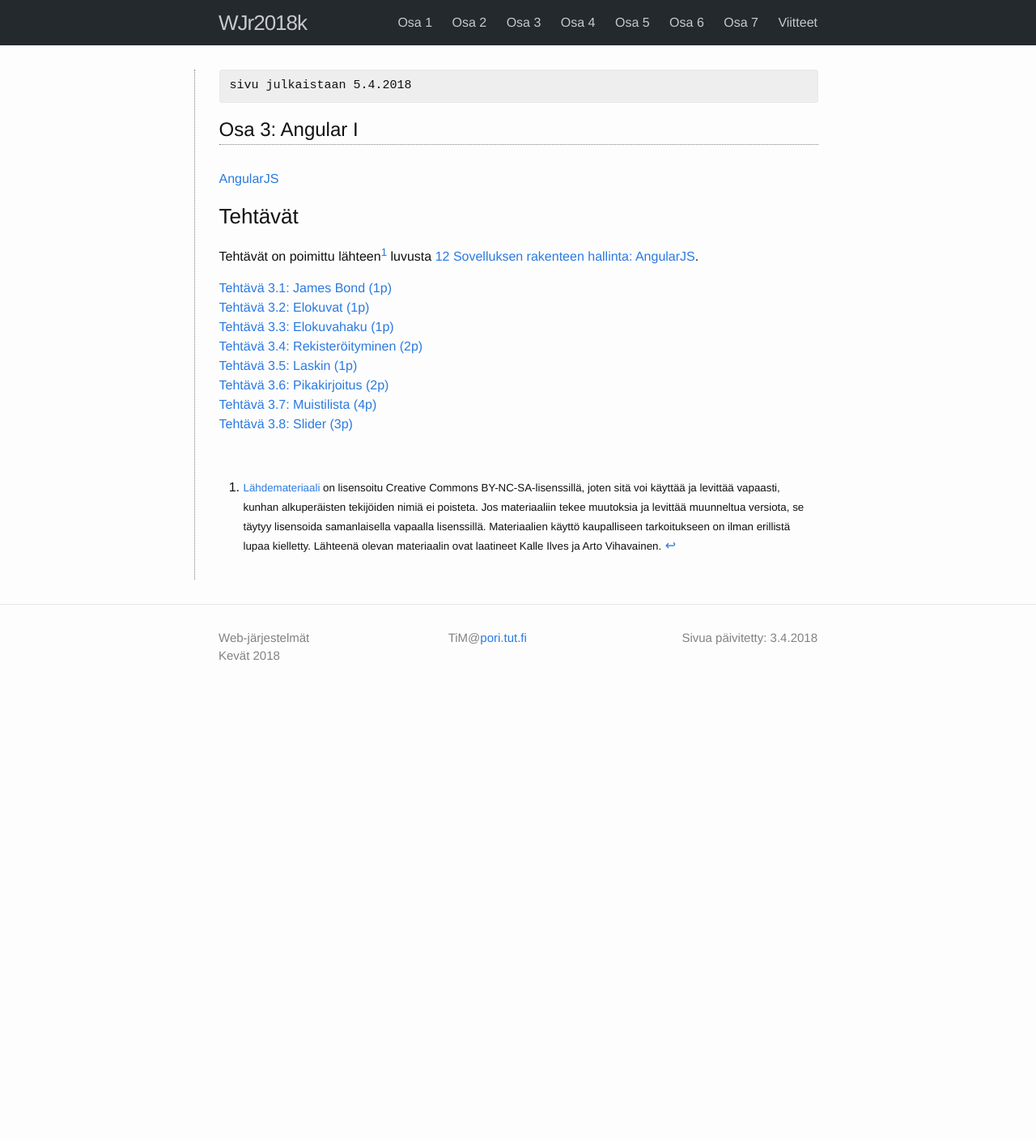
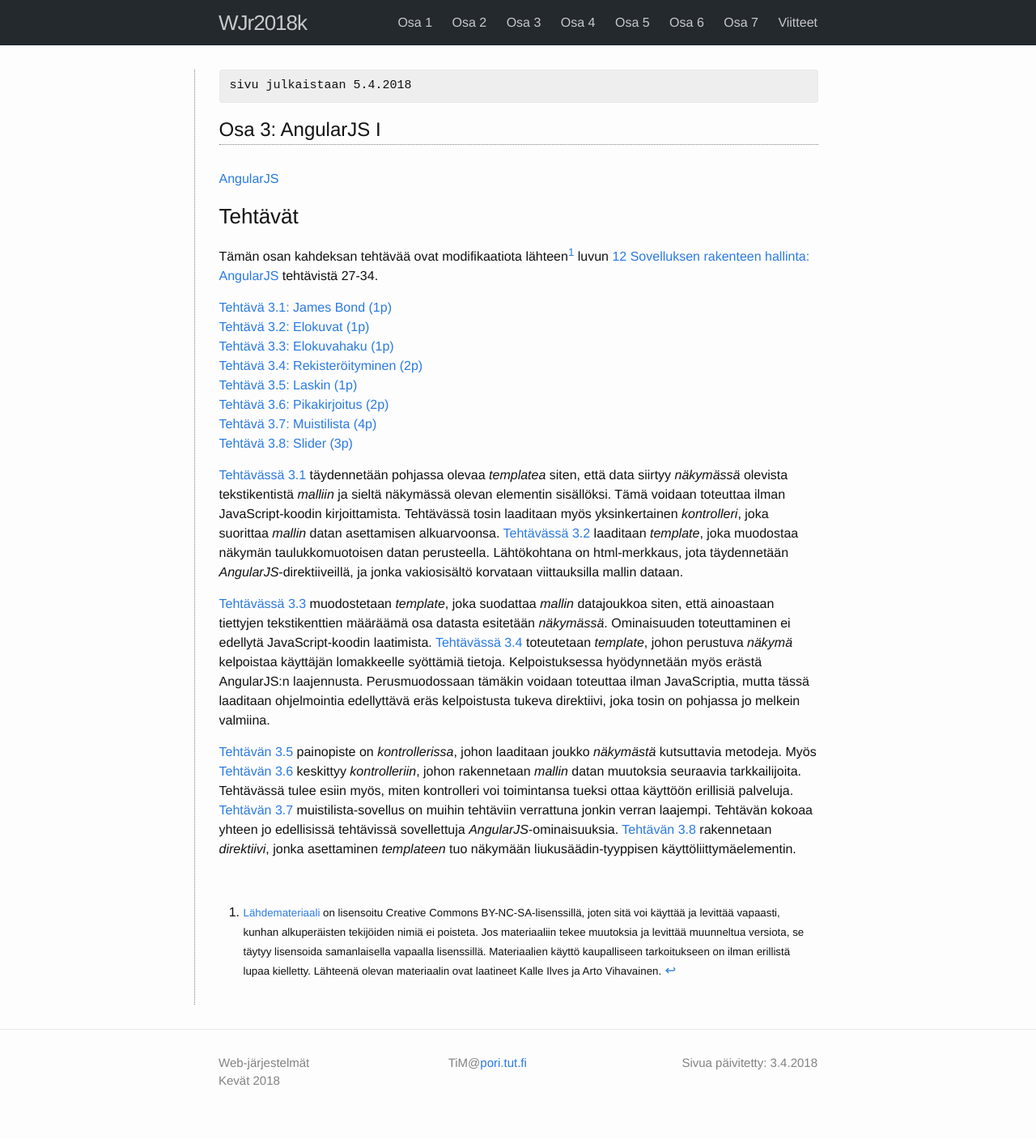
Before and after one commit to timedu/wjr2018k, a Jekyll site: the page built from docs/_osa3/index.md, in a window 1280 px wide. Shown: the whole page at 81% size. Built offline with Jekyll 4.4.1, drawn with Linux system fonts in a browser that asks for light colours; before the commit the page ends 900 px from its top, so only the background shows below that.

Commit message:
part 3 intro draft

```diff
--- a/docs/_config.yml
+++ b/docs/_config.yml
@@ -40,14 +40,14 @@ collections:
     output: true
     permalink: /:collection/:path/
     nimi: Osa 3
-    otsikko: "Angular I"
+    otsikko: "AngularJS I"
     julkaisu: 3.4.2018
 
   osa4:
     output: true
     permalink: /:collection/:path/
     nimi: Osa 4
-    otsikko: "Angular II"
+    otsikko: "AngularJS II"
     julkaisu: 17.4.2018
 
   osa5:
--- a/docs/_osa3/index.md
+++ b/docs/_osa3/index.md
@@ -30,8 +30,7 @@ Edellä oleva lainaus on poimittu [kurssilukemiston]({{site.baseurl}}/weso/) luv
 
 ### Tehtävät
 
-Tehtävät on poimittu lähteen[^lisenssi] luvusta [12 Sovelluksen rakenteen hallinta: AngularJS](http://web-selainohjelmointi.github.io/#12-Sovelluksen-rakenteen-hallinta:-AngularJS).
-
+Tämän osan kahdeksan tehtävää ovat modifikaatiota lähteen[^lisenssi] luvun [12 Sovelluksen rakenteen hallinta: AngularJS](http://web-selainohjelmointi.github.io/#12-Sovelluksen-rakenteen-hallinta:-AngularJS) tehtävistä 27-34.
 
 [^lisenssi]: <small>[Lähdemateriaali](http://web-selainohjelmointi.github.io) on lisensoitu Creative Commons BY-NC-SA-lisenssillä, joten sitä voi käyttää ja levittää  vapaasti, kunhan alkuperäisten tekijöiden nimiä ei poisteta. Jos materiaaliin tekee muutoksia ja levittää muunneltua versiota, se täytyy lisensoida samanlaisella vapaalla lisenssillä. Materiaalien käyttö kaupalliseen tarkoitukseen on ilman erillistä lupaa kielletty. Lähteenä olevan materiaalin ovat laatineet Kalle Ilves ja Arto Vihavainen.</small>
 
@@ -39,6 +38,21 @@ Tehtävät on poimittu lähteen[^lisenssi] luvusta [12 Sovelluksen rakenteen hal
 
 {% comment %}
 
+- datan siirtyminen näkymästä malliin ja päinvastoin
+- taulukkodatan esittäminen näkymässä
+- mallin datan suodatus
+- syötteen kelpoistaminen
+
+{% endcomment %}
+
+[Tehtävässä 3.1](tehtava31) täydennetään pohjassa olevaa *templatea* siten, että data siirtyy *näkymässä* olevista tekstikentistä *malliin* ja sieltä näkymässä olevan elementin sisällöksi. Tämä voidaan toteuttaa ilman JavaScript-koodin kirjoittamista. Tehtävässä tosin laaditaan myös yksinkertainen *kontrolleri*, joka suorittaa *mallin* datan asettamisen alkuarvoonsa. [Tehtävässä 3.2](tehtava32) laaditaan *template*, joka muodostaa näkymän taulukkomuotoisen datan perusteella. Lähtökohtana on html-merkkaus, jota täydennetään *AngularJS*-direktiiveillä, ja jonka vakiosisältö korvataan viittauksilla mallin dataan.
+
+[Tehtävässä 3.3](tehtava33) muodostetaan *template*, joka suodattaa *mallin* datajoukkoa siten, että ainoastaan tiettyjen tekstikenttien määräämä osa datasta esitetään *näkymässä*. Ominaisuuden toteuttaminen ei edellytä JavaScript-koodin laatimista. [Tehtävässä 3.4](tehtava34) toteutetaan *template*, johon perustuva *näkymä* kelpoistaa käyttäjän lomakkeelle syöttämiä tietoja. Kelpoistuksessa hyödynnetään myös erästä AngularJS:n laajennusta. Perusmuodossaan tämäkin voidaan toteuttaa ilman JavaScriptia, mutta tässä laaditaan ohjelmointia edellyttävä eräs kelpoistusta tukeva direktiivi, joka tosin on pohjassa jo melkein valmiina.
+
+[Tehtävän 3.5](tehtava35) painopiste on *kontrollerissa*, johon laaditaan joukko *näkymästä* kutsuttavia metodeja. Myös [Tehtävän 3.6](tehtava36) keskittyy *kontrolleriin*, johon rakennetaan *mallin* datan muutoksia seuraavia tarkkailijoita. Tehtävässä tulee esiin myös, miten kontrolleri voi toimintansa tueksi ottaa käyttöön erillisiä palveluja. [Tehtävän 3.7](tehtava37) muistilista-sovellus on muihin tehtäviin verrattuna jonkin verran laajempi. Tehtävän kokoaa yhteen jo edellisissä  tehtävissä sovellettuja *AngularJS*-ominaisuuksia. [Tehtävän 3.8](tehtava38) rakennetaan *direktiivi*, jonka asettaminen *templateen* tuo näkymään liukusäädin-tyyppisen käyttöliittymäelementin.
+
+
+{% comment %}
 
 Viimeinen tehtävistä ([4.7](tehtava47)) on muita jonkin verran laajempi muistuttaen ominaisuuksiltaan kurssin edellisten osien tehtävissä eri periaattein toteutettua Puhelinmuistio-sovellusta. Muut tehtävät keskittyvät *AngulaJS*-sovelluskehyksen yksittäisten ominaisuuksien esittelyyn.
 
@@ -53,4 +67,5 @@ Viimeinen tehtävistä ([4.7](tehtava47)) on muita jonkin verran laajempi muistu
 {% endcomment %}
 
 
+
 <br/>
```
